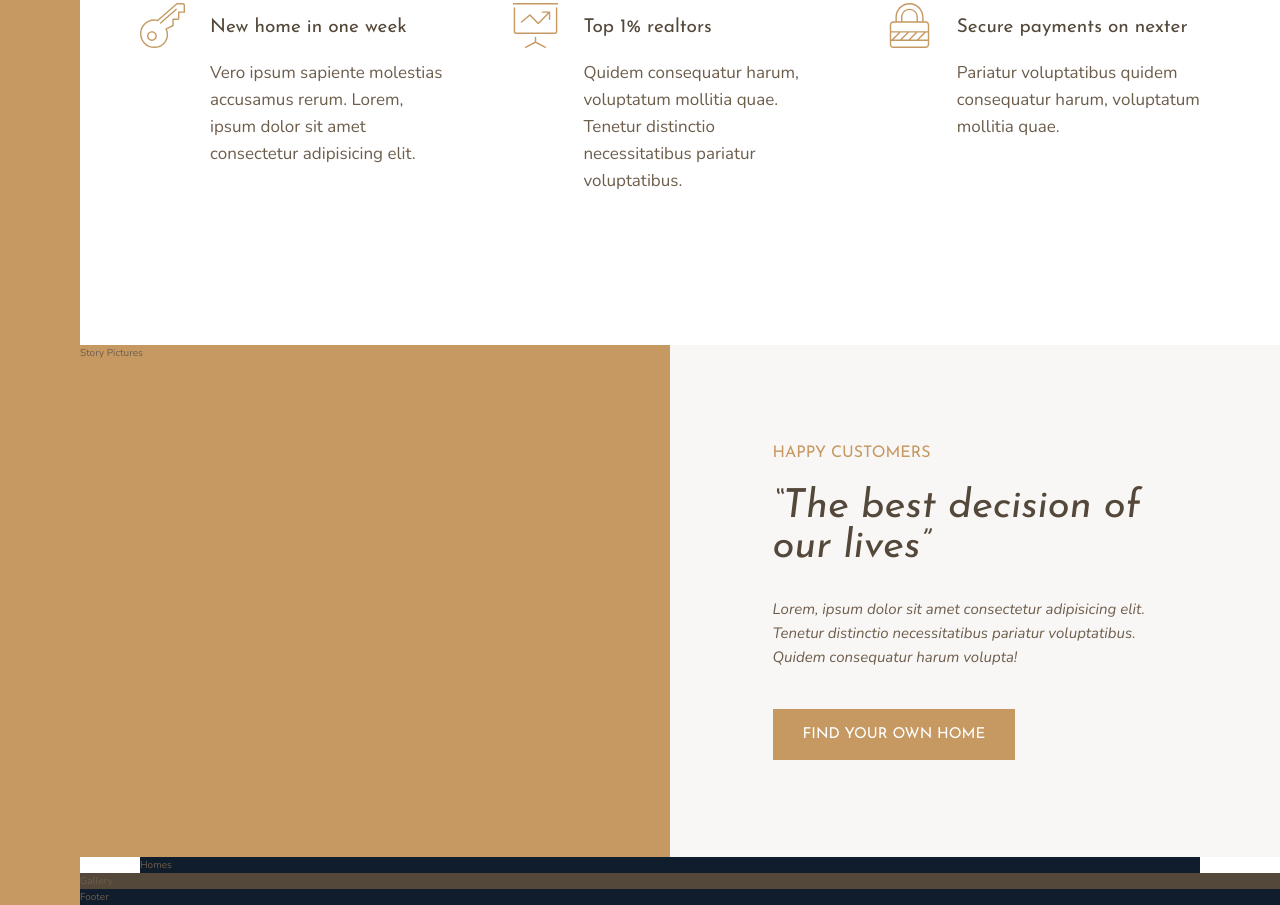
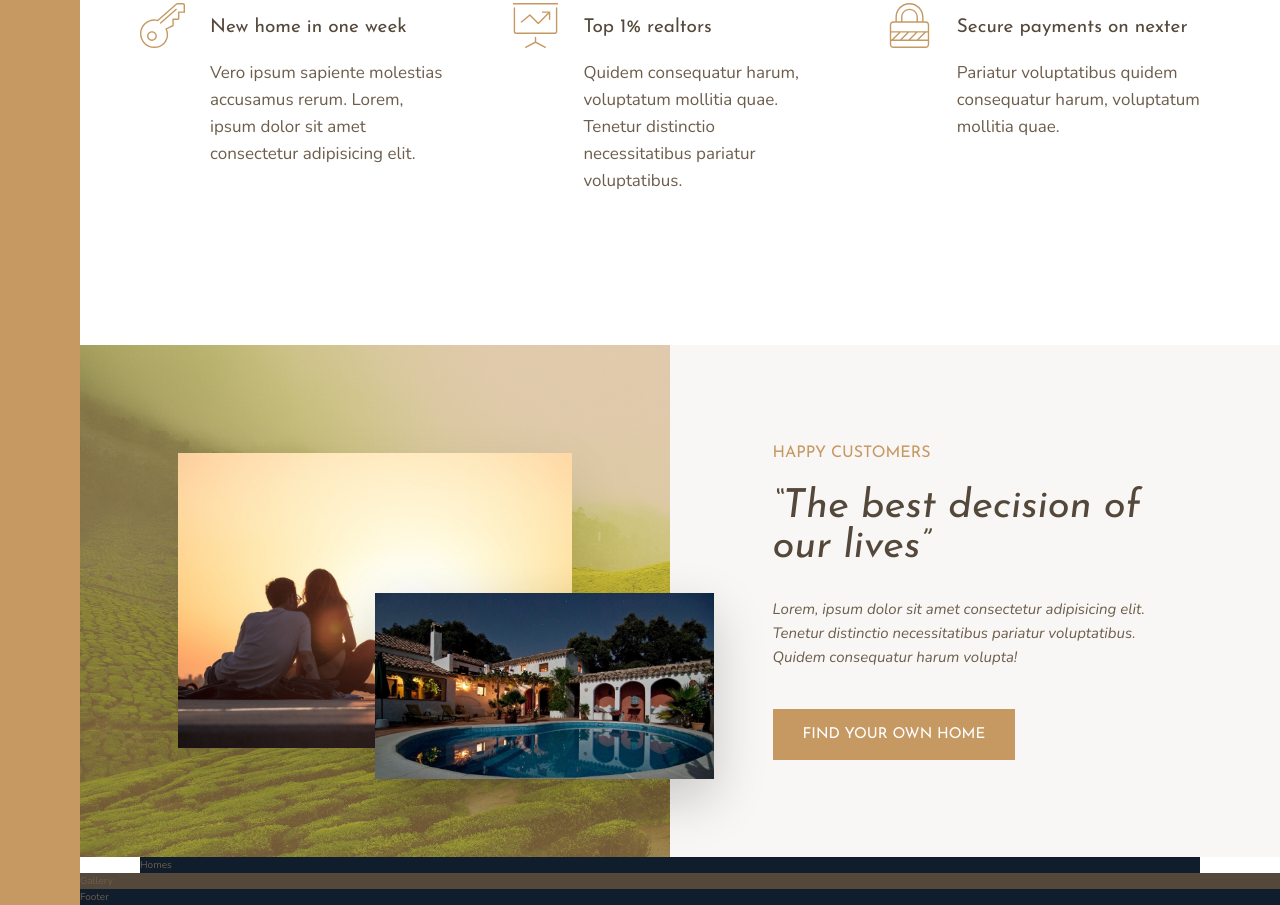
Before and after one commit to NikolayDimov/Luxury-Home, a website: page index.html in a window 1280 px wide. Shown: the part 1018-1923 px from the top of the page. Drawn offline with nearby package versions, Linux system fonts and the light colour scheme.

Commit message:
feat(Story section): add story__pictures

```diff
--- a/index.html
+++ b/index.html
@@ -81,7 +81,8 @@
     </section>
 
     <div class="story__pictures">
-        Story Pictures
+        <img src="img/story-1.jpeg" alt="Couple with new house" class="story__img--1">
+        <img src="img/story-2.jpeg" alt="New house" class="story__img--2">
     </div>
 
     <div class="story__content">
--- a/sass/_story.scss
+++ b/sass/_story.scss
@@ -2,6 +2,29 @@
     &__pictures {
         background-color: $color-primary;
         grid-column: full-start / col-end 4;
+        background-image: linear-gradient(rgba($color-primary, .5), rgba($color-primary, .5)), url(../img/back.jpg);
+        background-size: cover;
+
+        display: grid;
+        grid-template-rows: repeat(6, 1fr);
+        grid-template-columns: repeat(6, 1fr);
+        align-items: center;
+    }
+
+    &__img--1 {
+        width: 100%;
+        grid-row: 2 / 6;
+        grid-column: 2 / 6;
+        box-shadow: 0 2rem 5rem rgba(#000, .1);
+
+    }
+
+    &__img--2 {
+        width: 115%;
+        grid-row: 4 / 6;
+        grid-column: 4 / 7;
+        z-index: 20;
+        box-shadow: 0 2rem 5rem rgba(#000, .2);
 
     }
 
```
Also changed, not shown: css/style.css.
